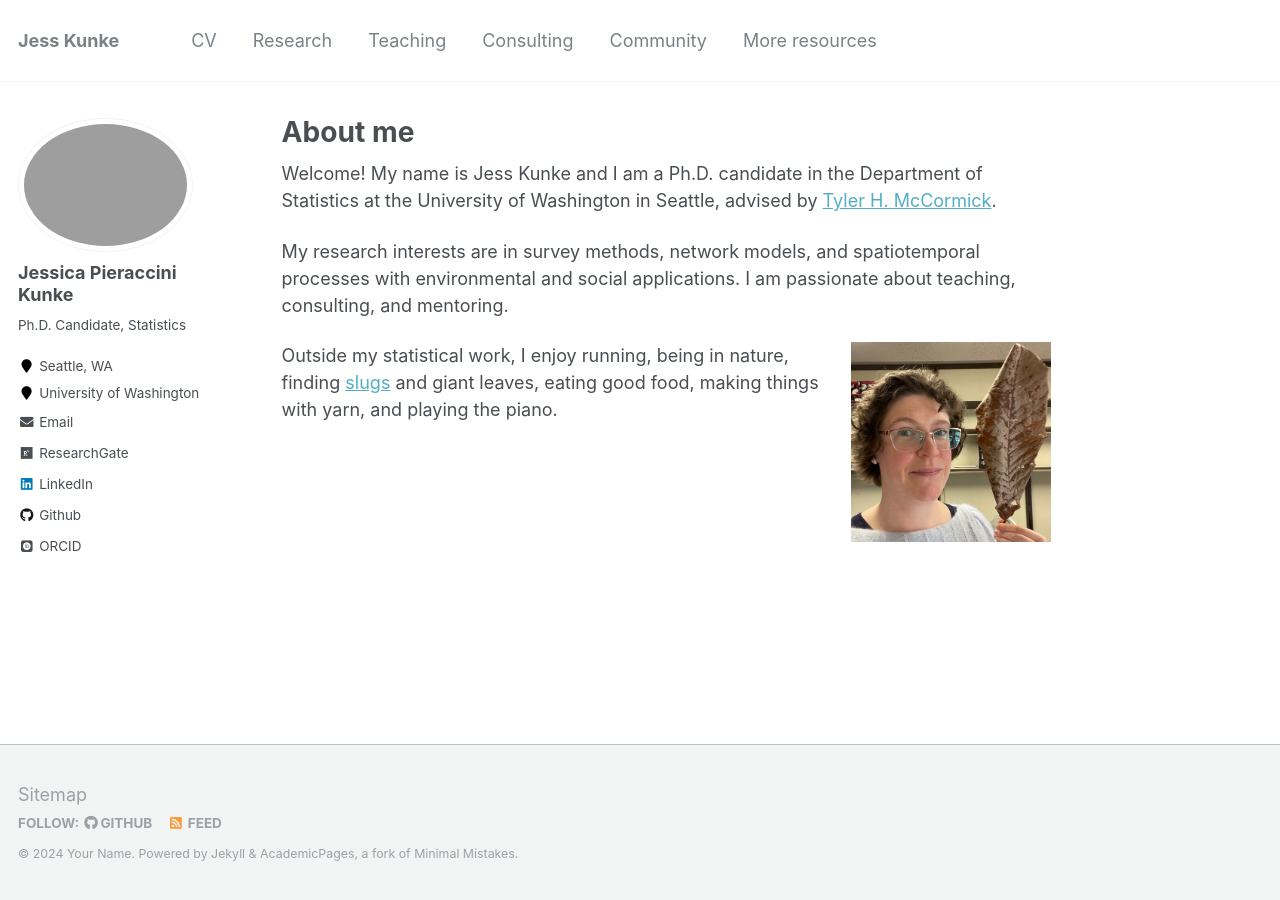
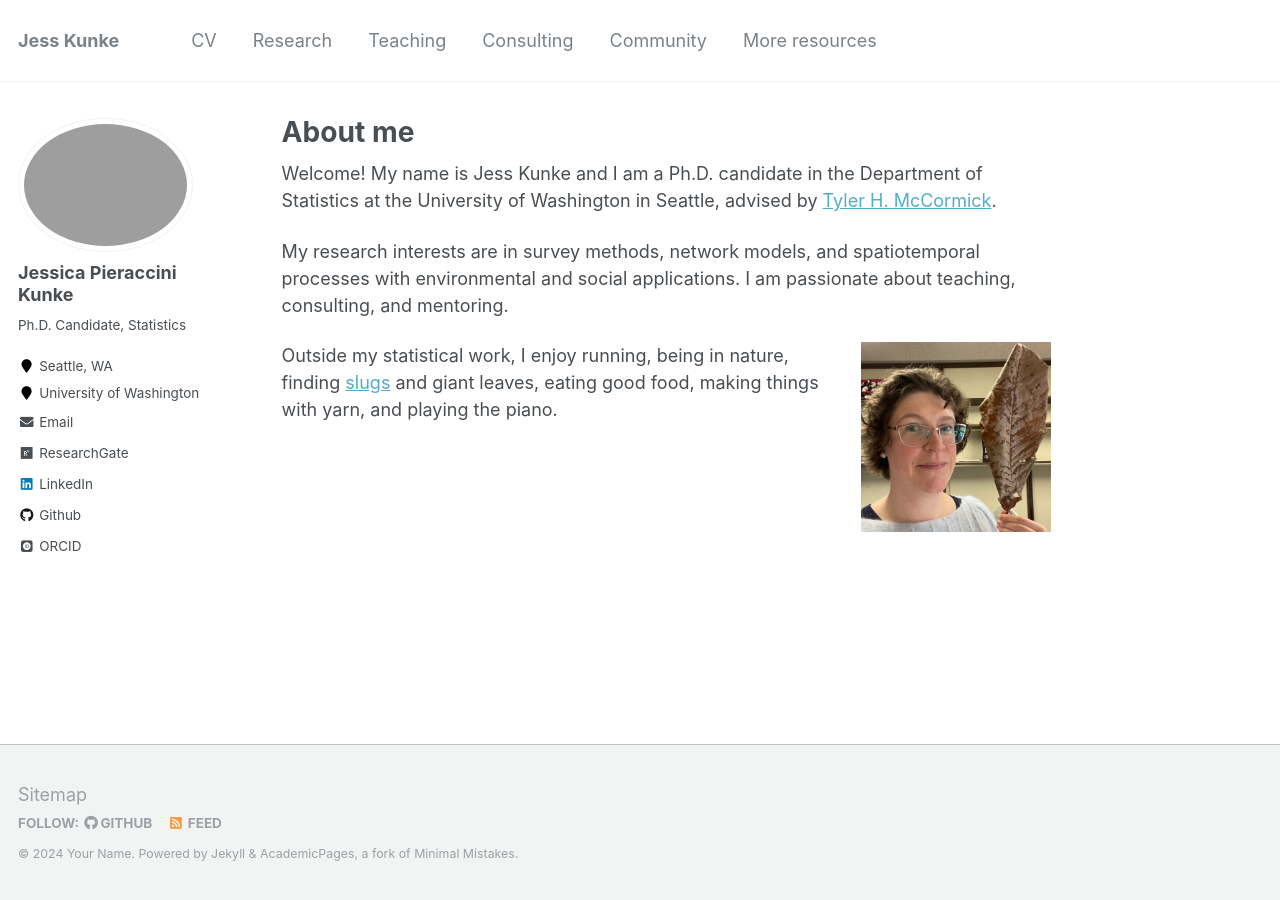
Before and after one commit to jpierkunke/jpierkunke.github.io, a Jekyll site: the page built from _pages/about.md, in a window 1280 px wide. Built offline with Jekyll 4.4.1, drawn with Linux system fonts in a browser that asks for light colours; some web fonts are replaced.

Commit message:
Update about.md

```diff
--- a/_pages/about.md
+++ b/_pages/about.md
@@ -12,6 +12,6 @@ Welcome!  My name is Jess Kunke and I am a Ph.D. candidate in the Department of
 
 My research interests are in survey methods, network models, and spatiotemporal processes with environmental and social applications.  I am passionate about teaching, consulting, and mentoring.
 
-![These giant leaves fall in the UW Seattle quad](/images/BigLeaf_square.jpeg){: .align-right width="200px"}
+![These giant leaves fall in the UW Seattle quad](/images/BigLeaf_square.jpeg){: .align-right width="190px"}
 
 Outside my statistical work, I enjoy running, being in nature, finding [slugs](https://www.nps.gov/olym/learn/nature/slugs.htm) and giant leaves, eating good food, making things with yarn, and playing the piano.
```
